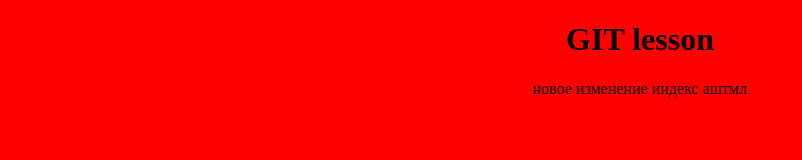
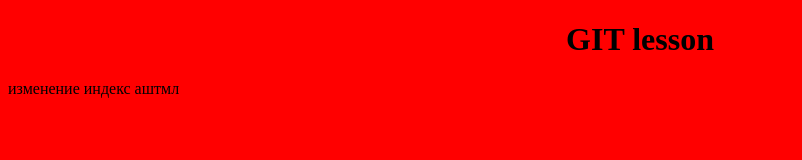
Before and after one commit to max123max123/rep1, a plain HTML site: page index.html in a window 1280 px wide. Shown: the whole page, without its empty margins (0-802 px from the left). Drawn offline with Linux system fonts and the light colour scheme.

Commit message:
set new change

```diff
--- a/index.html
+++ b/index.html
@@ -7,6 +7,9 @@
 </head>
 <body>
 <h1 align="center">GIT lesson</h1>
-<p align="center"> новое изменение индекс аштмл</p>
+<p > изменение индекс аштмл</p>
+
+
+
 </body>
 </html>
```
